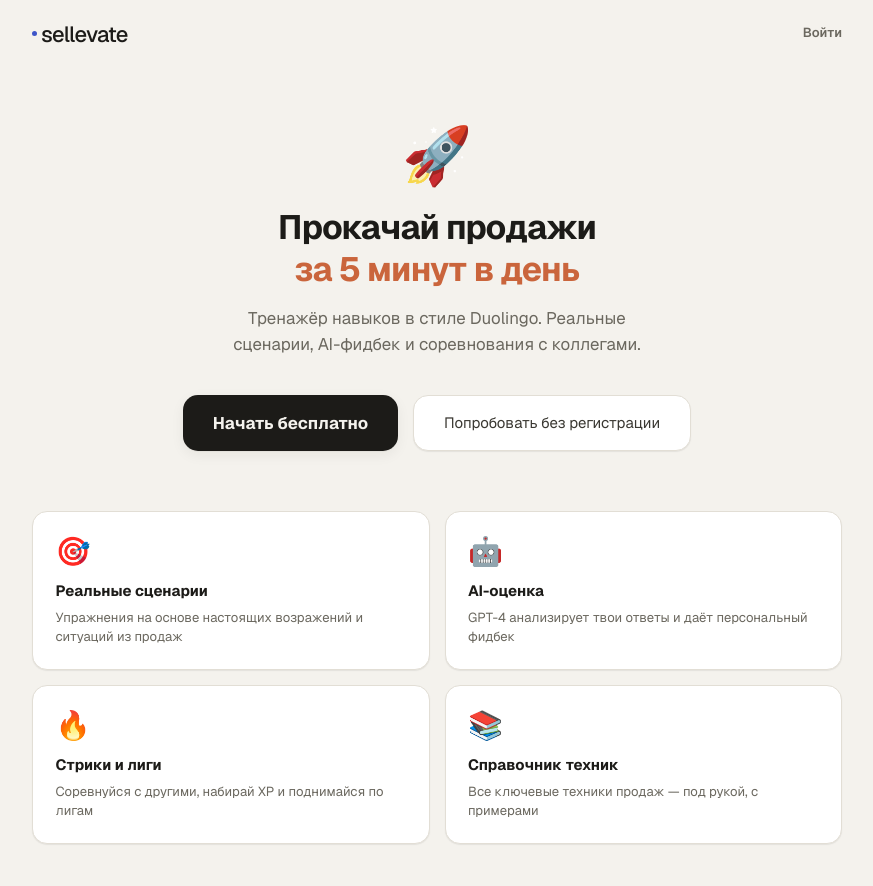
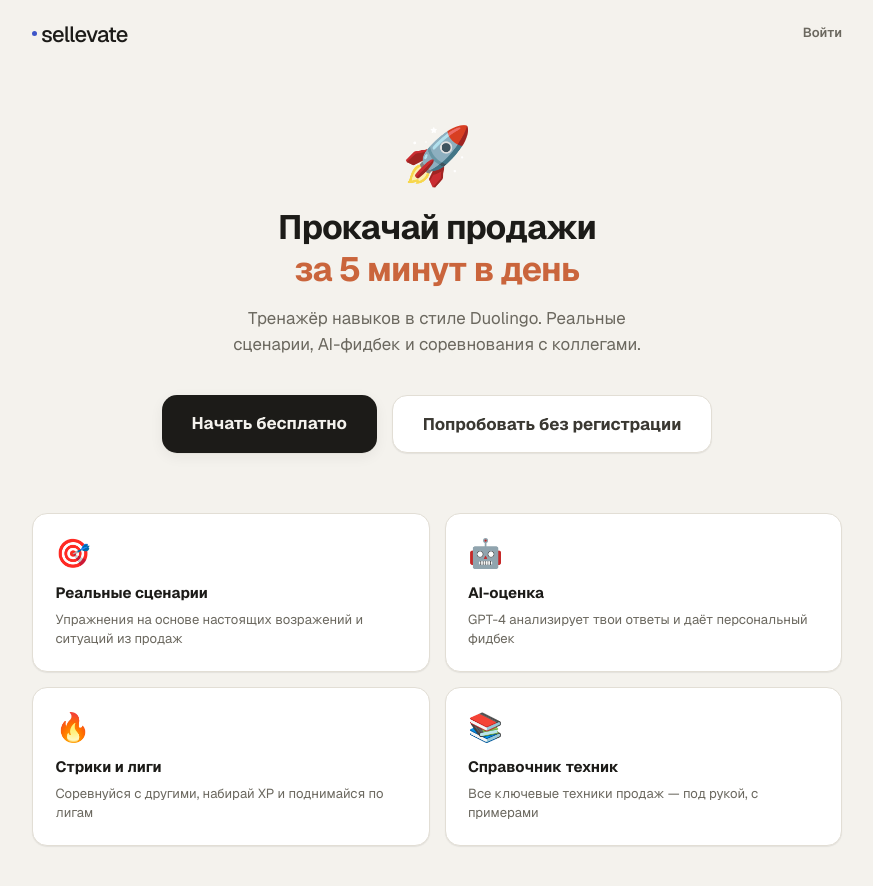
Before and after one commit to akkne/sellevate, a Next.js app in the folder src/frontend/: page / in a window 1280 px wide. Shown: the top 886 px of the page, without its empty margins (203-1076 px from the left). Built offline with nearby package versions, Linux system fonts and the light colour scheme; no server answers.

Commit message:
fix(css): move unlayered button{color:inherit} into @layer base

```diff
--- a/src/frontend/app/globals.css
+++ b/src/frontend/app/globals.css
@@ -179,7 +179,11 @@ body {
   flex-direction: column;
 }
 
-button { font: inherit; color: inherit; }
+/* Inside @layer base so Tailwind utility classes (text-*, etc.) can override it.
+   Unlayered rules would beat @layer utilities regardless of order/specificity. */
+@layer base {
+  button { font: inherit; color: inherit; }
+}
 
 ::selection { background: var(--indigo); color: white; }
 
```
